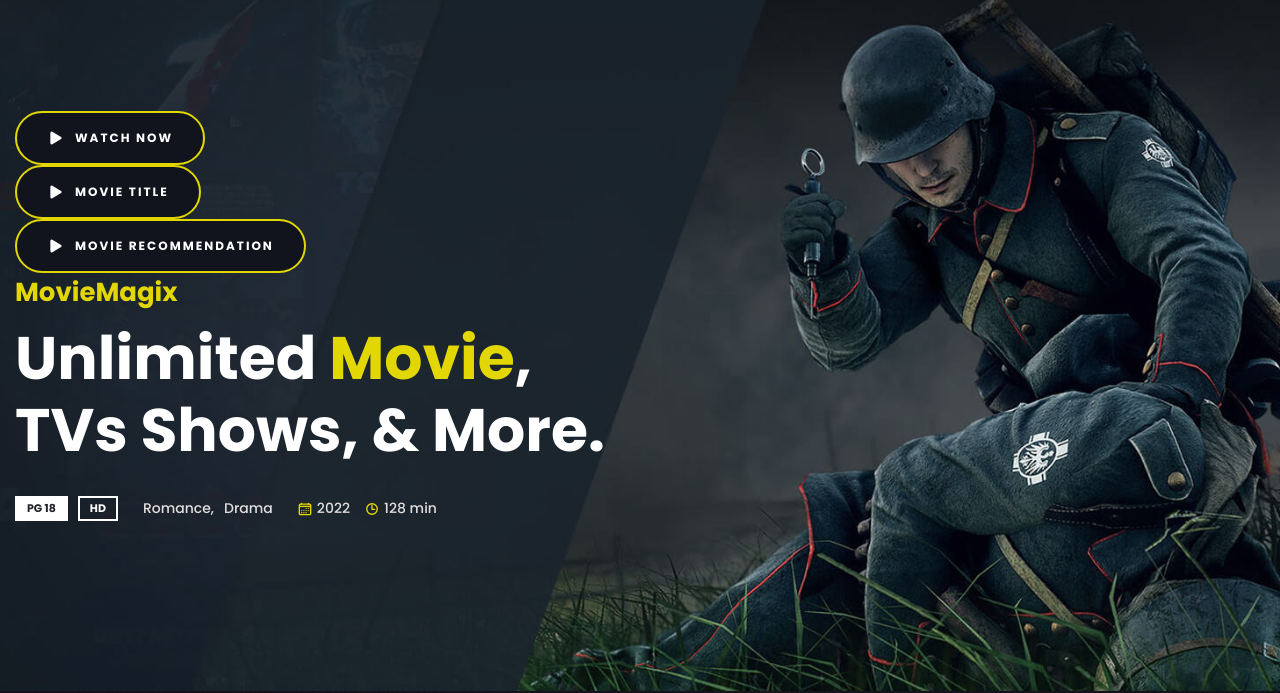
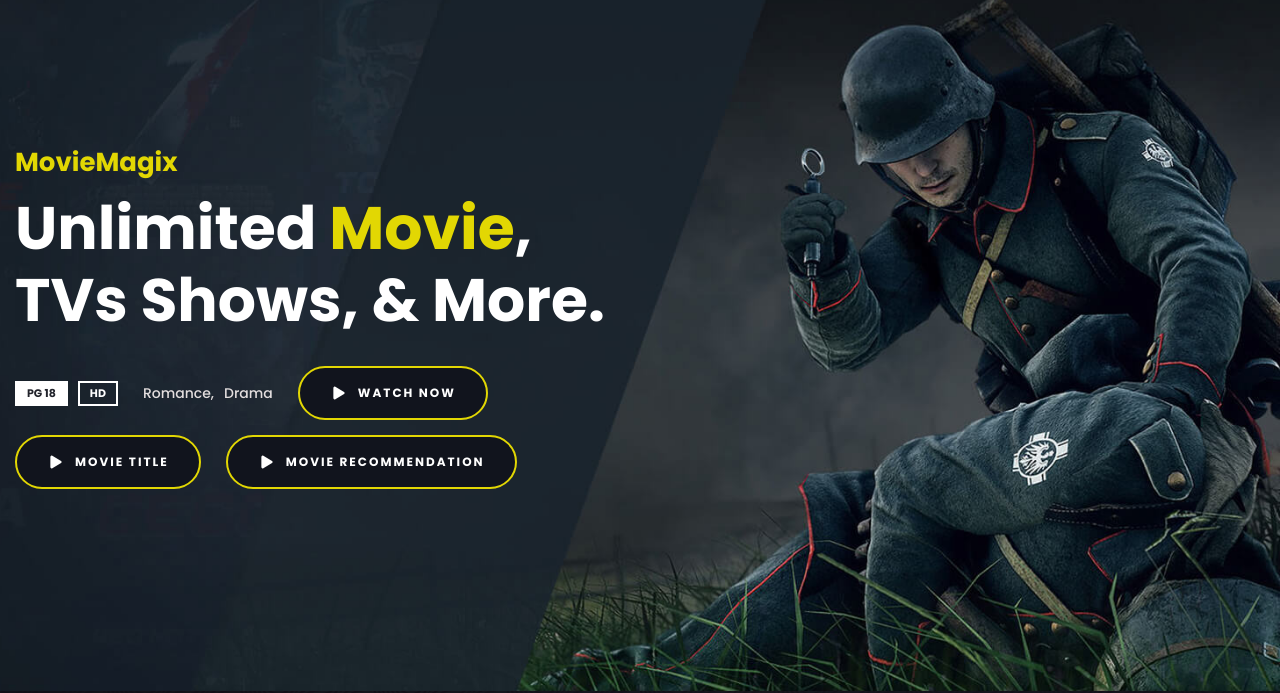
Before and after one commit to huanyo23/huanyo233, a plain HTML site: page index.html in a window 1280 px wide. Shown: the part 109-802 px from the top of the page. Drawn offline with nearby package versions, Linux system fonts and the light colour scheme.

Commit message:
Update index.html

```diff
--- a/index.html
+++ b/index.html
@@ -160,7 +160,27 @@
 
           <div class="hero-content">
 
-             <div>
+            <p class="hero-subtitle">MovieMagix</p>
+
+            <h1 class="h1 hero-title">
+              Unlimited <strong>Movie</strong>, TVs Shows, & More.
+            </h1>
+
+            <div class="meta-wrapper">
+
+              <div class="badge-wrapper">
+                <div class="badge badge-fill">PG 18</div>
+
+                <div class="badge badge-outline">HD</div>
+              </div>
+
+              <div class="ganre-wrapper">
+                <a href="#">Romance,</a>
+
+                <a href="#">Drama</a>
+              </div>
+
+                    <div>
   <button class="btn btn-primary" onclick="redirectToWebsite()">
     <ion-icon name="play"></ion-icon>
     <span>Watch now</span>
@@ -201,43 +221,6 @@
     window.location.href = "https://blusterflintbig.com/rzkmap4v16?key=0adec1db2a45523b101975957a929de7";
   }
 </script>
-
-            <p class="hero-subtitle">MovieMagix</p>
-
-            <h1 class="h1 hero-title">
-              Unlimited <strong>Movie</strong>, TVs Shows, & More.
-            </h1>
-
-            <div class="meta-wrapper">
-
-              <div class="badge-wrapper">
-                <div class="badge badge-fill">PG 18</div>
-
-                <div class="badge badge-outline">HD</div>
-              </div>
-
-              <div class="ganre-wrapper">
-                <a href="#">Romance,</a>
-
-                <a href="#">Drama</a>
-              </div>
-
-              <div class="date-time">
-
-                <div>
-                  <ion-icon name="calendar-outline"></ion-icon>
-
-                  <time datetime="2022">2022</time>
-                </div>
-
-                <div>
-                  <ion-icon name="time-outline"></ion-icon>
-
-                  <time datetime="PT128M">128 min</time>
-                </div>
-
-              </div>
-
 
 
       </section>
```
